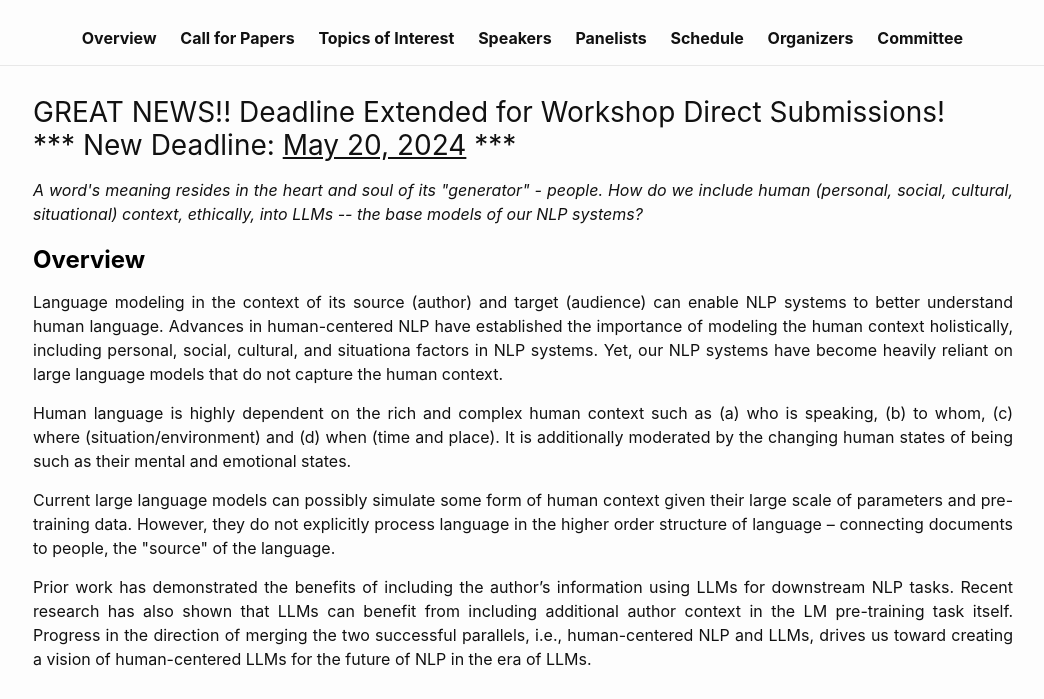
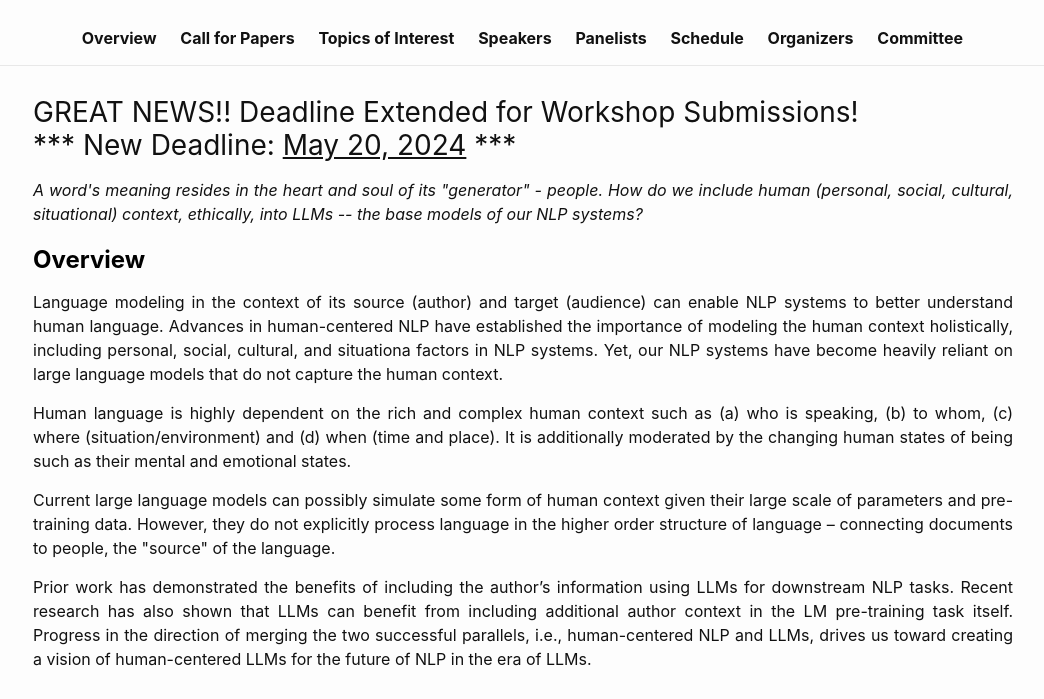
Before and after one commit to hucllm-workshop/hucllm-workshop.github.io, a Jekyll site: the page built from index.md, in a window 1280 px wide and 900 px high, cut to the strip 201-900 px from the top of the window. Shown: the whole strip, without its empty margins (117-1161 px from the left). Built offline with Jekyll 4.4.1, drawn with Linux system fonts in a browser that asks for light colours; nearby versions of some CDN libraries.

Commit message:
Update deadline message

```diff
--- a/index.md
+++ b/index.md
@@ -13,7 +13,7 @@ layout: home
 <h2 class="blackpar_title">Human-Centered Large Language Modeling Workshop </h2>
 </center> -->
 
-<h3> GREAT NEWS!! Deadline Extended for Workshop Direct Submissions! <br>*** New Deadline: <ins>May 20, 2024</ins> ***</h3>
+<h3> GREAT NEWS!! Deadline Extended for Workshop Submissions! <br>*** New Deadline: <ins>May 20, 2024</ins> ***</h3>
 <p style="margin: 0px 0px 20px 0px;">
 
 <i>A word's meaning resides in the heart and soul of its "generator" - people. How do we include human (personal, social, cultural, situational) context, ethically, into LLMs -- the base models of our NLP systems?</i>
```
